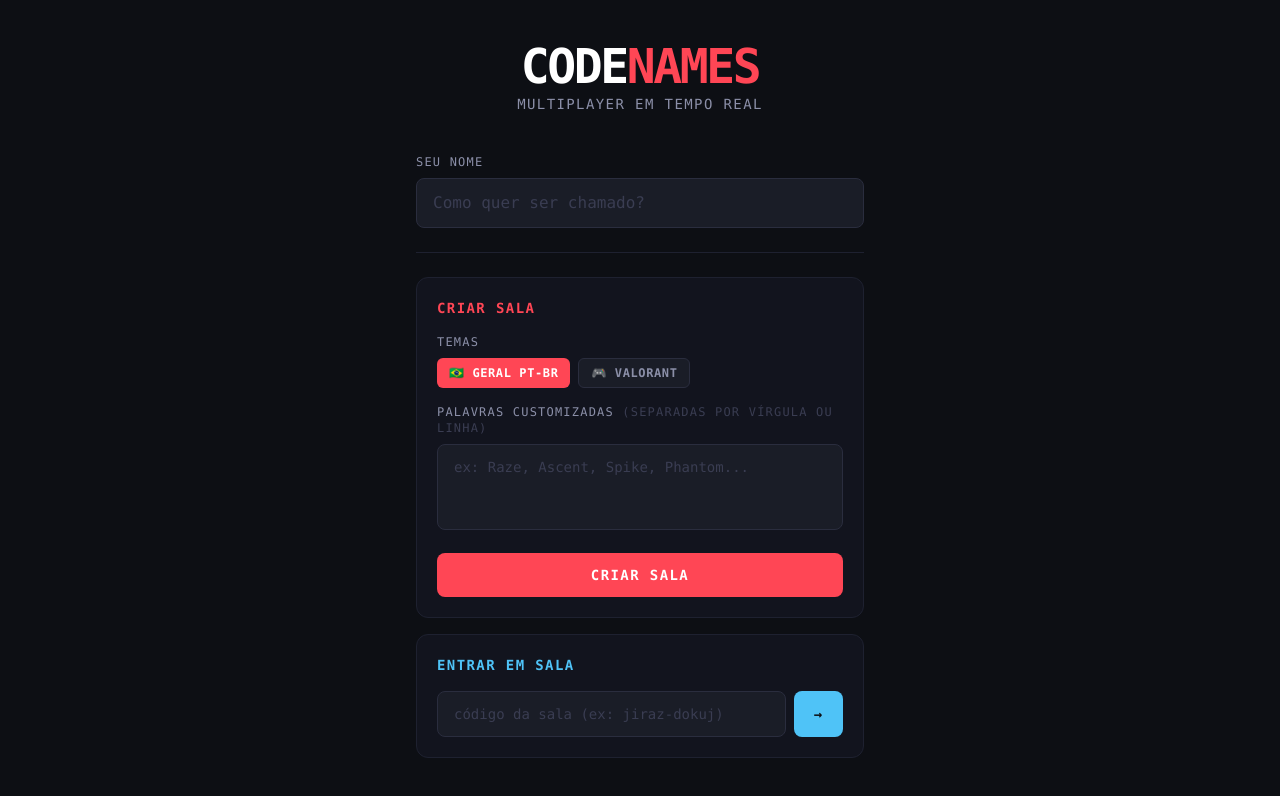
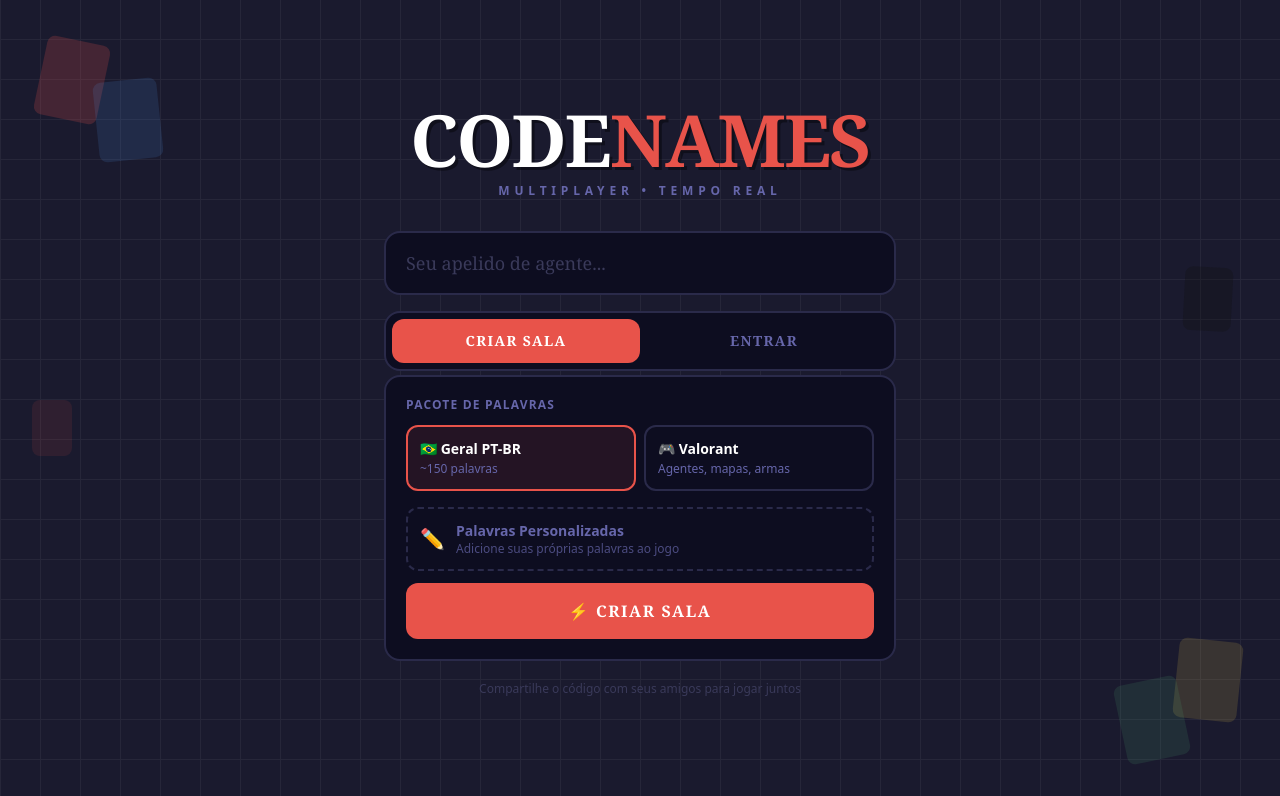
Before and after one commit to cristianolimapsd-stack/codename, a Next.js app: page / in a window 1280 px wide. Shown: the top 796 px of the page. Built offline with nearby package versions, Linux system fonts and the light colour scheme; no server answers.

Commit message:
Update page.tsx

```diff
--- a/app/page.tsx
+++ b/app/page.tsx
@@ -5,9 +5,9 @@
 import { createInitialState } from '@/lib/gameLogic'
 
 function generateRoomId() {
-  const chars = 'abcdefghijklmnopqrstuvwxyz'
-  const word = () => Array.from({ length: 5 }, () => chars[Math.floor(Math.random() * chars.length)]).join('')
-  return `${word()}-${word()}`
+  const words = ['cobra','tigre','fogo','gelo','bravo','limao','pedra','vento','nuvem','raio','lobo','urso','onca','aguia','lance','torto','verde','roxo','claro','escuro']
+  const pick = () => words[Math.floor(Math.random() * words.length)]
+  return `${pick()}-${pick()}`
 }
 
 export default function Home() {
@@ -16,8 +16,10 @@
   const [joinCode, setJoinCode] = useState('')
   const [themes, setThemes] = useState<string[]>(['geral'])
   const [customWords, setCustomWords] = useState('')
+  const [showCustom, setShowCustom] = useState(false)
   const [loading, setLoading] = useState(false)
   const [error, setError] = useState('')
+  const [tab, setTab] = useState<'create'|'join'>('create')
 
   const toggleTheme = (t: string) => {
     setThemes(prev => prev.includes(t) ? prev.filter(x => x !== t) : [...prev, t])
@@ -26,155 +28,148 @@
   const handleCreate = async () => {
     if (!name.trim()) return setError('Digite seu nome!')
     if (themes.length === 0) return setError('Selecione ao menos um tema!')
-    setLoading(true)
-    setError('')
+    setLoading(true); setError('')
     try {
       const roomId = generateRoomId()
       const custom = customWords.split(/[\n,]+/).map(w => w.trim()).filter(Boolean)
       const state = createInitialState(themes, custom)
-
       const { error: roomErr } = await supabase.from('rooms').insert({ id: roomId, state })
       if (roomErr) throw roomErr
-
       const playerId = crypto.randomUUID()
       localStorage.setItem(`codenames_player_${roomId}`, JSON.stringify({ id: playerId, name }))
-
-      const { error: playerErr } = await supabase.from('players').insert({
-        id: playerId,
-        room_id: roomId,
-        name,
-        team: 'spectator',
-        role: 'operative',
-      })
-      if (playerErr) throw playerErr
-
+      await supabase.from('players').insert({ id: playerId, room_id: roomId, name, team: 'spectator', role: 'operative' })
       router.push(`/room/${roomId}`)
-    } catch (e: any) {
-      setError(e.message || 'Erro ao criar sala')
-      setLoading(false)
-    }
+    } catch (e: any) { setError(e.message || 'Erro ao criar sala'); setLoading(false) }
   }
 
   const handleJoin = async () => {
     if (!name.trim()) return setError('Digite seu nome!')
     if (!joinCode.trim()) return setError('Digite o código da sala!')
-    setLoading(true)
-    setError('')
+    setLoading(true); setError('')
     try {
       const roomId = joinCode.trim().toLowerCase()
       const { data, error: roomErr } = await supabase.from('rooms').select('id').eq('id', roomId).single()
       if (roomErr || !data) throw new Error('Sala não encontrada!')
-
       const playerId = crypto.randomUUID()
       localStorage.setItem(`codenames_player_${roomId}`, JSON.stringify({ id: playerId, name }))
-
-      await supabase.from('players').insert({
-        id: playerId,
-        room_id: roomId,
-        name,
-        team: 'spectator',
-        role: 'operative',
-      })
-
+      await supabase.from('players').insert({ id: playerId, room_id: roomId, name, team: 'spectator', role: 'operative' })
       router.push(`/room/${roomId}`)
-    } catch (e: any) {
-      setError(e.message || 'Erro ao entrar na sala')
-      setLoading(false)
-    }
+    } catch (e: any) { setError(e.message || 'Erro ao entrar na sala'); setLoading(false) }
   }
 
   return (
-    <main className="min-h-screen bg-[#0d0f14] text-white flex flex-col items-center justify-center px-4 font-mono">
-      <div className="w-full max-w-md">
+    <main className="min-h-screen bg-[#1a1a2e] flex flex-col items-center justify-center px-4 relative overflow-hidden">
+      {/* Background grid */}
+      <div className="absolute inset-0 opacity-5"
+        style={{backgroundImage:'repeating-linear-gradient(0deg,#fff 0,#fff 1px,transparent 1px,transparent 40px),repeating-linear-gradient(90deg,#fff 0,#fff 1px,transparent 1px,transparent 40px)'}} />
+
+      {/* Floating card decorations */}
+      <div className="absolute top-10 left-10 w-16 h-20 bg-[#e8534a] rounded-lg opacity-20 rotate-12" />
+      <div className="absolute top-20 left-24 w-16 h-20 bg-[#4a90d9] rounded-lg opacity-15 -rotate-6" />
+      <div className="absolute bottom-20 right-10 w-16 h-20 bg-[#e8c84a] rounded-lg opacity-15 rotate-6" />
+      <div className="absolute bottom-10 right-24 w-16 h-20 bg-[#4a9e6b] rounded-lg opacity-15 -rotate-12" />
+      <div className="absolute top-1/3 right-12 w-12 h-16 bg-[#111] rounded-lg opacity-30 rotate-3" />
+      <div className="absolute top-1/2 left-8 w-10 h-14 bg-[#e8534a] rounded-lg opacity-10 -rotate-8" />
+
+      <div className="w-full max-w-lg relative z-10">
         {/* Logo */}
-        <div className="text-center mb-10">
-          <h1 className="text-5xl font-black tracking-tighter text-white mb-1">
-            CODE<span className="text-[#ff4655]">NAMES</span>
+        <div className="text-center mb-8">
+          <h1 className="text-7xl font-black tracking-tight leading-none mb-2"
+            style={{fontFamily:'Georgia,serif', textShadow:'3px 3px 0px rgba(0,0,0,0.4)'}}>
+            <span className="text-white">CODE</span><span className="text-[#e8534a]">NAMES</span>
           </h1>
-          <p className="text-[#8b8fa8] text-sm tracking-widest uppercase">Multiplayer em tempo real</p>
+          <p className="text-[#6666aa] text-xs tracking-[0.4em] uppercase font-bold">Multiplayer • Tempo Real</p>
         </div>
 
         {/* Name */}
-        <div className="mb-6">
-          <label className="block text-xs text-[#8b8fa8] uppercase tracking-widest mb-2">Seu nome</label>
+        <div className="mb-4">
           <input
             value={name}
             onChange={e => setName(e.target.value)}
-            placeholder="Como quer ser chamado?"
-            className="w-full bg-[#1a1d27] border border-[#2a2d3e] rounded-lg px-4 py-3 text-white placeholder-[#3a3d52] focus:outline-none focus:border-[#ff4655] transition-colors"
+            placeholder="Seu apelido de agente..."
+            className="w-full bg-[#0d0d20] border-2 border-[#2a2a4a] rounded-2xl px-5 py-4 text-white text-lg placeholder-[#3a3a5a] focus:outline-none focus:border-[#e8534a] transition-colors"
+            style={{fontFamily:'Georgia,serif'}}
           />
         </div>
 
-        {/* Divider */}
-        <div className="border-t border-[#1e2130] my-6" />
+        {/* Tabs */}
+        <div className="flex bg-[#0d0d20] rounded-2xl p-1.5 border-2 border-[#2a2a4a] mb-1">
+          <button onClick={() => setTab('create')}
+            className={`flex-1 py-3 rounded-xl font-black text-sm uppercase tracking-widest transition-all ${tab==='create' ? 'bg-[#e8534a] text-white' : 'text-[#6666aa] hover:text-white'}`}
+            style={{fontFamily:'Georgia,serif'}}>
+            Criar Sala
+          </button>
+          <button onClick={() => setTab('join')}
+            className={`flex-1 py-3 rounded-xl font-black text-sm uppercase tracking-widest transition-all ${tab==='join' ? 'bg-[#4a90d9] text-white' : 'text-[#6666aa] hover:text-white'}`}
+            style={{fontFamily:'Georgia,serif'}}>
+            Entrar
+          </button>
+        </div>
 
-        {/* CREATE ROOM */}
-        <div className="bg-[#12141e] border border-[#1e2130] rounded-xl p-5 mb-4">
-          <h2 className="text-sm uppercase tracking-widest text-[#ff4655] font-bold mb-4">Criar Sala</h2>
-
-          {/* Themes */}
-          <label className="block text-xs text-[#8b8fa8] uppercase tracking-widest mb-2">Temas</label>
-          <div className="flex gap-2 flex-wrap mb-4">
-            {['geral', 'valorant'].map(t => (
-              <button
-                key={t}
-                onClick={() => toggleTheme(t)}
-                className={`px-3 py-1.5 rounded-md text-xs font-bold uppercase tracking-wider transition-all ${
-                  themes.includes(t)
-                    ? 'bg-[#ff4655] text-white'
-                    : 'bg-[#1a1d27] text-[#8b8fa8] border border-[#2a2d3e] hover:border-[#ff4655]'
-                }`}
-              >
-                {t === 'geral' ? '🇧🇷 Geral PT-BR' : '🎮 Valorant'}
+        {tab === 'create' && (
+          <div className="bg-[#0d0d20] border-2 border-[#2a2a4a] rounded-2xl p-5">
+            <p className="text-xs uppercase tracking-widest text-[#6666aa] mb-3 font-black">Pacote de Palavras</p>
+            <div className="grid grid-cols-2 gap-2 mb-4">
+              {[
+                { id: 'geral', label: '🇧🇷 Geral PT-BR', desc: '~150 palavras' },
+                { id: 'valorant', label: '🎮 Valorant', desc: 'Agentes, mapas, armas' },
+              ].map(t => (
+                <button key={t.id} onClick={() => toggleTheme(t.id)}
+                  className={`p-3 rounded-xl border-2 text-left transition-all ${themes.includes(t.id) ? 'border-[#e8534a] bg-[#e8534a]/10' : 'border-[#2a2a4a] hover:border-[#44446a]'}`}>
+                  <div className="font-bold text-sm text-white">{t.label}</div>
+                  <div className="text-xs text-[#6666aa] mt-0.5">{t.desc}</div>
                 </button>
               ))}
             </div>
 
-          {/* Custom words */}
-          <label className="block text-xs text-[#8b8fa8] uppercase tracking-widest mb-2">
-            Palavras customizadas <span className="text-[#3a3d52]">(separadas por vírgula ou linha)</span>
-          </label>
+            <button onClick={() => setShowCustom(!showCustom)}
+              className={`w-full p-3 rounded-xl border-2 border-dashed text-sm transition-all mb-3 text-left flex items-center gap-3 ${showCustom ? 'border-[#e8534a] text-white bg-[#e8534a]/5' : 'border-[#2a2a4a] text-[#6666aa] hover:border-[#44446a] hover:text-white'}`}>
+              <span className="text-xl w-6 text-center">{showCustom ? '✕' : '✏️'}</span>
+              <div>
+                <div className="font-bold">Palavras Personalizadas</div>
+                <div className="text-xs opacity-70">Adicione suas próprias palavras ao jogo</div>
+              </div>
+            </button>
+
+            {showCustom && (
               <textarea
                 value={customWords}
                 onChange={e => setCustomWords(e.target.value)}
-            placeholder="ex: Raze, Ascent, Spike, Phantom..."
+                placeholder="Raze, Ascent, Spike, Phantom, Jett..."
                 rows={3}
-            className="w-full bg-[#1a1d27] border border-[#2a2d3e] rounded-lg px-4 py-3 text-white placeholder-[#3a3d52] focus:outline-none focus:border-[#ff4655] transition-colors resize-none text-sm mb-4"
+                className="w-full bg-[#12122a] border-2 border-[#2a2a4a] rounded-xl px-4 py-3 text-white placeholder-[#3a3a5a] focus:outline-none focus:border-[#e8534a] transition-colors resize-none text-sm mb-3"
               />
+            )}
 
-          <button
-            onClick={handleCreate}
-            disabled={loading}
-            className="w-full bg-[#ff4655] hover:bg-[#e03040] text-white font-black py-3 rounded-lg tracking-widest uppercase text-sm transition-colors disabled:opacity-50"
-          >
-            {loading ? 'Criando...' : 'Criar Sala'}
+            <button onClick={handleCreate} disabled={loading}
+              className="w-full bg-[#e8534a] hover:bg-[#d44440] text-white font-black py-4 rounded-xl uppercase transition-all disabled:opacity-50 text-base"
+              style={{fontFamily:'Georgia,serif', letterSpacing:'0.1em'}}>
+              {loading ? 'Criando sala...' : '⚡ Criar Sala'}
             </button>
           </div>
+        )}
 
-        {/* JOIN ROOM */}
-        <div className="bg-[#12141e] border border-[#1e2130] rounded-xl p-5">
-          <h2 className="text-sm uppercase tracking-widest text-[#4fc3f7] font-bold mb-4">Entrar em Sala</h2>
-          <div className="flex gap-2">
+        {tab === 'join' && (
+          <div className="bg-[#0d0d20] border-2 border-[#2a2a4a] rounded-2xl p-5">
+            <p className="text-xs uppercase tracking-widest text-[#6666aa] mb-3 font-black">Código da Sala</p>
             <input
               value={joinCode}
               onChange={e => setJoinCode(e.target.value)}
               onKeyDown={e => e.key === 'Enter' && handleJoin()}
-              placeholder="código da sala (ex: jiraz-dokuj)"
-              className="flex-1 bg-[#1a1d27] border border-[#2a2d3e] rounded-lg px-4 py-3 text-white placeholder-[#3a3d52] focus:outline-none focus:border-[#4fc3f7] transition-colors text-sm"
+              placeholder="ex: cobra-tigre"
+              className="w-full bg-[#12122a] border-2 border-[#2a2a4a] rounded-xl px-5 py-4 text-white text-xl placeholder-[#3a3a5a] focus:outline-none focus:border-[#4a90d9] transition-colors mb-4"
+              style={{fontFamily:'Georgia,serif'}}
             />
-            <button
-              onClick={handleJoin}
-              disabled={loading}
-              className="bg-[#4fc3f7] hover:bg-[#29b6f6] text-[#0d0f14] font-black px-5 rounded-lg uppercase text-sm tracking-wider transition-colors disabled:opacity-50"
-            >
-              →
+            <button onClick={handleJoin} disabled={loading}
+              className="w-full bg-[#4a90d9] hover:bg-[#3a80c9] text-white font-black py-4 rounded-xl uppercase transition-all disabled:opacity-50 text-base"
+              style={{fontFamily:'Georgia,serif', letterSpacing:'0.1em'}}>
+              {loading ? 'Entrando...' : '→ Entrar na Sala'}
             </button>
           </div>
-        </div>
+        )}
 
-        {error && (
-          <p className="text-[#ff4655] text-sm text-center mt-4">{error}</p>
-        )}
+        {error && <p className="text-[#e8534a] text-sm text-center mt-4 font-bold">{error}</p>}
+        <p className="text-center text-[#3a3a5a] text-xs mt-5">Compartilhe o código com seus amigos para jogar juntos</p>
       </div>
     </main>
   )
```
Lines whose indentation alone changed are shown as unchanged.
